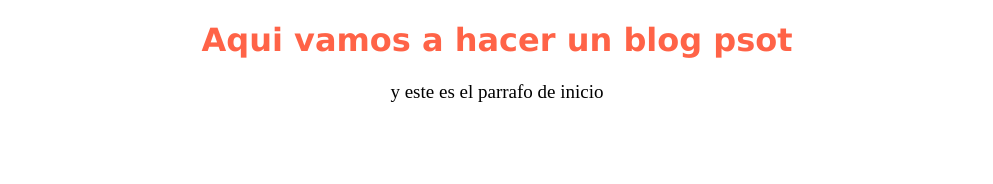
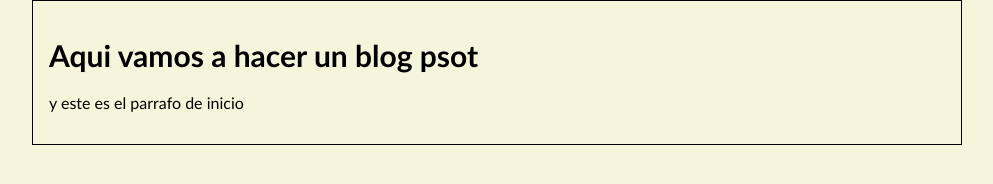
Before and after one commit to DarkAstaroth/Hyperblog, a plain HTML site: page index.html in a window 1280 px wide. Shown: the whole page, without its empty margins (143-1136 px from the left). Drawn offline with Linux system fonts and the light colour scheme.

Commit message:
Commit al master del blogspot mas reciente

```diff
--- a/css/estilos.css
+++ b/css/estilos.css
@@ -1,10 +1,19 @@
-h1{
+body{
     text-align: center;
-    size: 30px;
-    font-family: Verdana, Geneva, Tahoma, sans-serif;
-    color: tomato
+    background-color: beige;
+    margin: 0;
+    padding: 0;
+    font-family: 'Gill Sans', 'Gill Sans MT', Calibri, 'Trebuchet MS', sans-serif
+
 }
-p{
-    text-align: center;
-    font-size: 19px;
+.container{
+    width: 70%;
+    text-align: left;
+    padding: 1em;
+    border: 1px solid;
+    border-color: black;
+    margin: 0 auto;
 }
+.container h1{
+    font-size: 30px;
+}
--- a/index.html
+++ b/index.html
@@ -8,7 +8,13 @@
     <title>Document</title>
 </head>
 <body>
-    <h1>Aqui vamos a hacer un blog psot</h1>
-    <p>y este es el parrafo de inicio</p>
+    <div class="container">
+            <h1>Aqui vamos a hacer un blog psot</h1>
+        <div id="post">
+            <p>y este es el parrafo de inicio</p>
+        </div>
+    </div>
+
+
 </body>
 </html>
```
